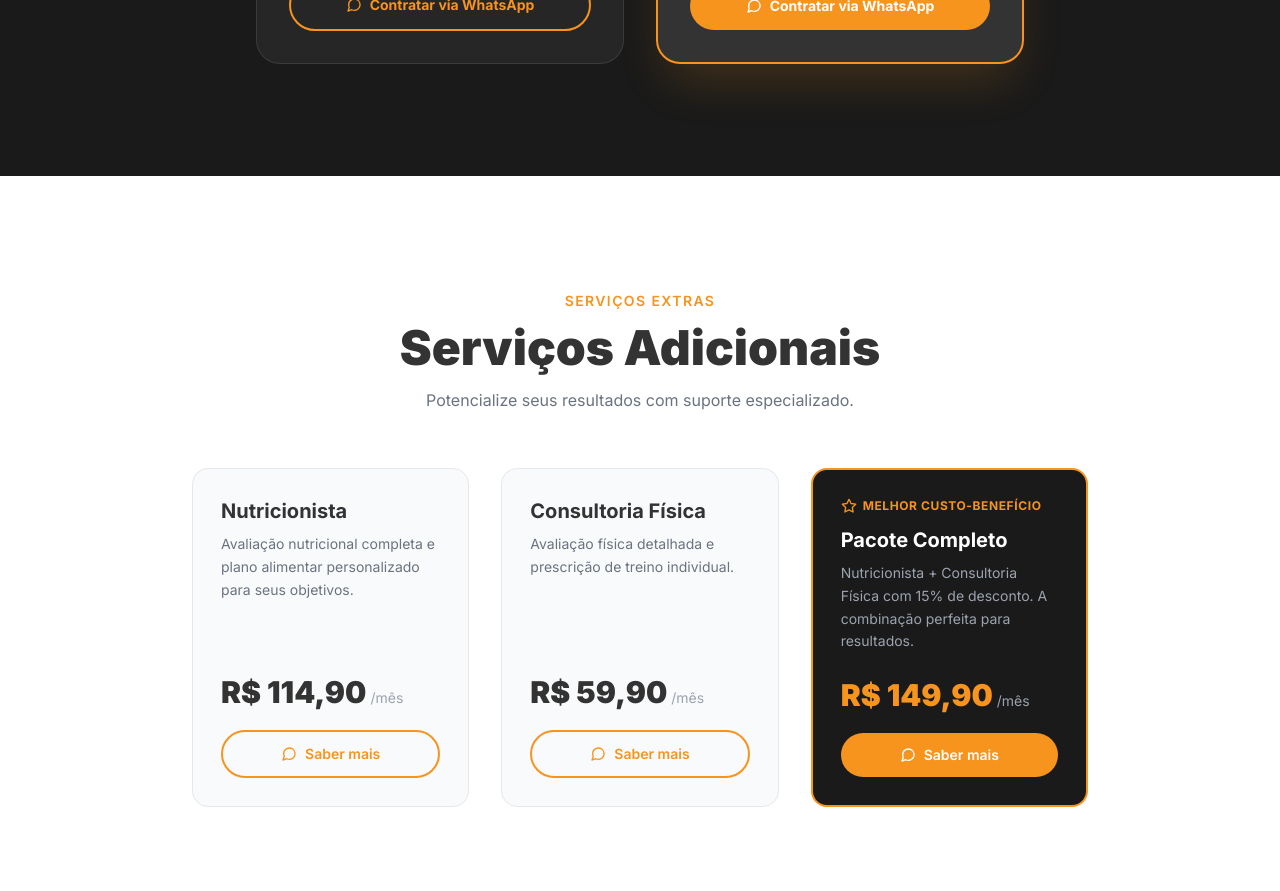
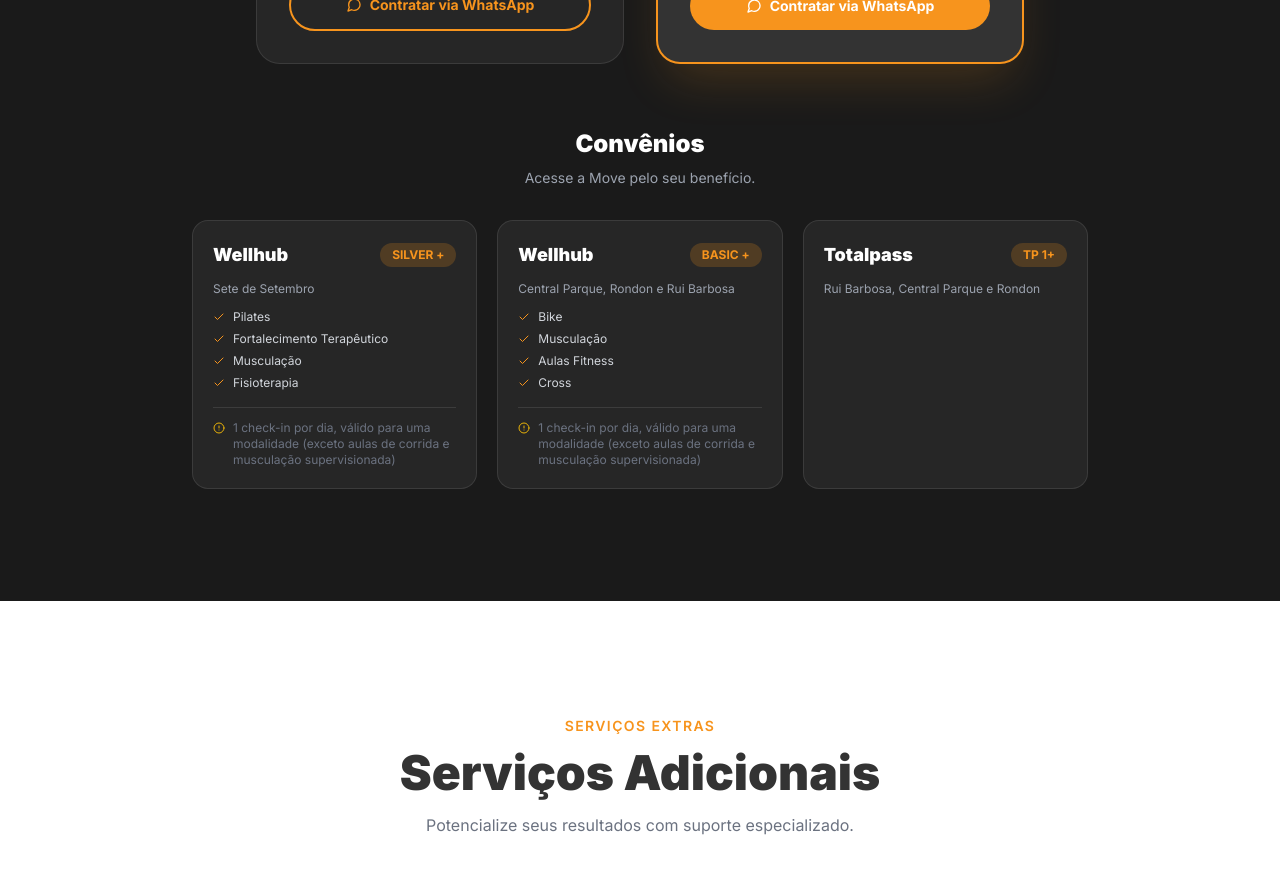
Before and after one commit to DelgasTech/move, a Next.js app: page / in a window 1280 px wide. Shown: the part 3840-4731 px from the top of the page. Built offline with nearby package versions, Linux system fonts and the light colour scheme.

Commit message:
feat: add Wellhub and Totalpass partner info to plans section

```diff
--- a/components/sections/Planos.tsx
+++ b/components/sections/Planos.tsx
@@ -2,8 +2,8 @@
 
 import { useState } from "react";
 import { motion } from "framer-motion";
-import { FiCheck, FiMessageCircle } from "react-icons/fi";
-import { plans, type PricePeriod } from "@/data/plans";
+import { FiCheck, FiMessageCircle, FiAlertCircle } from "react-icons/fi";
+import { plans, partners, type PricePeriod } from "@/data/plans";
 
 const WA_NUMBER = "5511910204226";
 
@@ -128,6 +128,46 @@
             </motion.div>
           ))}
         </div>
+        {/* Partners — Wellhub & Totalpass */}
+        <motion.div
+          initial={{ opacity: 0, y: 20 }}
+          whileInView={{ opacity: 1, y: 0 }}
+          viewport={{ once: true }}
+          transition={{ duration: 0.6 }}
+          className="mt-16"
+        >
+          <h3 className="text-center text-white font-black text-2xl mb-2">Convênios</h3>
+          <p className="text-center text-gray-400 text-sm mb-8">Acesse a Move pelo seu benefício.</p>
+
+          <div className="grid grid-cols-1 md:grid-cols-3 gap-5 max-w-4xl mx-auto">
+            {partners.map((p, i) => (
+              <div key={i} className="bg-charcoal/50 border border-white/10 rounded-2xl p-5 flex flex-col gap-3">
+                <div className="flex items-center justify-between">
+                  <span className="text-white font-black text-lg">{p.name}</span>
+                  <span className="bg-primary/20 text-primary text-xs font-bold px-3 py-1 rounded-full">{p.tier}</span>
+                </div>
+                <p className="text-gray-400 text-xs">{p.units}</p>
+                {p.includes.length > 0 && (
+                  <ul className="space-y-1.5">
+                    {p.includes.map((item) => (
+                      <li key={item} className="flex items-center gap-2 text-gray-300 text-xs">
+                        <FiCheck className="w-3 h-3 text-primary flex-shrink-0" />
+                        {item}
+                      </li>
+                    ))}
+                  </ul>
+                )}
+                {p.obs && (
+                  <div className="flex items-start gap-2 mt-1 text-gray-500 text-xs border-t border-white/10 pt-3">
+                    <FiAlertCircle className="w-3 h-3 text-yellow-500 flex-shrink-0 mt-0.5" />
+                    <span>{p.obs}</span>
+                  </div>
+                )}
+              </div>
+            ))}
+          </div>
+        </motion.div>
+
       </div>
     </section>
   );
--- a/data/plans.ts
+++ b/data/plans.ts
@@ -1,3 +1,11 @@
+export interface PlanPartner {
+  name: string;
+  tier: string;
+  units: string;
+  includes: string[];
+  obs?: string;
+}
+
 export interface Plan {
   id: string;
   name: string;
@@ -51,4 +59,27 @@
   },
 ];
 
+export const partners: PlanPartner[] = [
+  {
+    name: "Wellhub",
+    tier: "SILVER +",
+    units: "Sete de Setembro",
+    includes: ["Pilates", "Fortalecimento Terapêutico", "Musculação", "Fisioterapia"],
+    obs: "1 check-in por dia, válido para uma modalidade (exceto aulas de corrida e musculação supervisionada)",
+  },
+  {
+    name: "Wellhub",
+    tier: "BASIC +",
+    units: "Central Parque, Rondon e Rui Barbosa",
+    includes: ["Bike", "Musculação", "Aulas Fitness", "Cross"],
+    obs: "1 check-in por dia, válido para uma modalidade (exceto aulas de corrida e musculação supervisionada)",
+  },
+  {
+    name: "Totalpass",
+    tier: "TP 1+",
+    units: "Rui Barbosa, Central Parque e Rondon",
+    includes: [],
+  },
+];
+
 export type PricePeriod = "anual" | "semestral" | "mensal";
```
